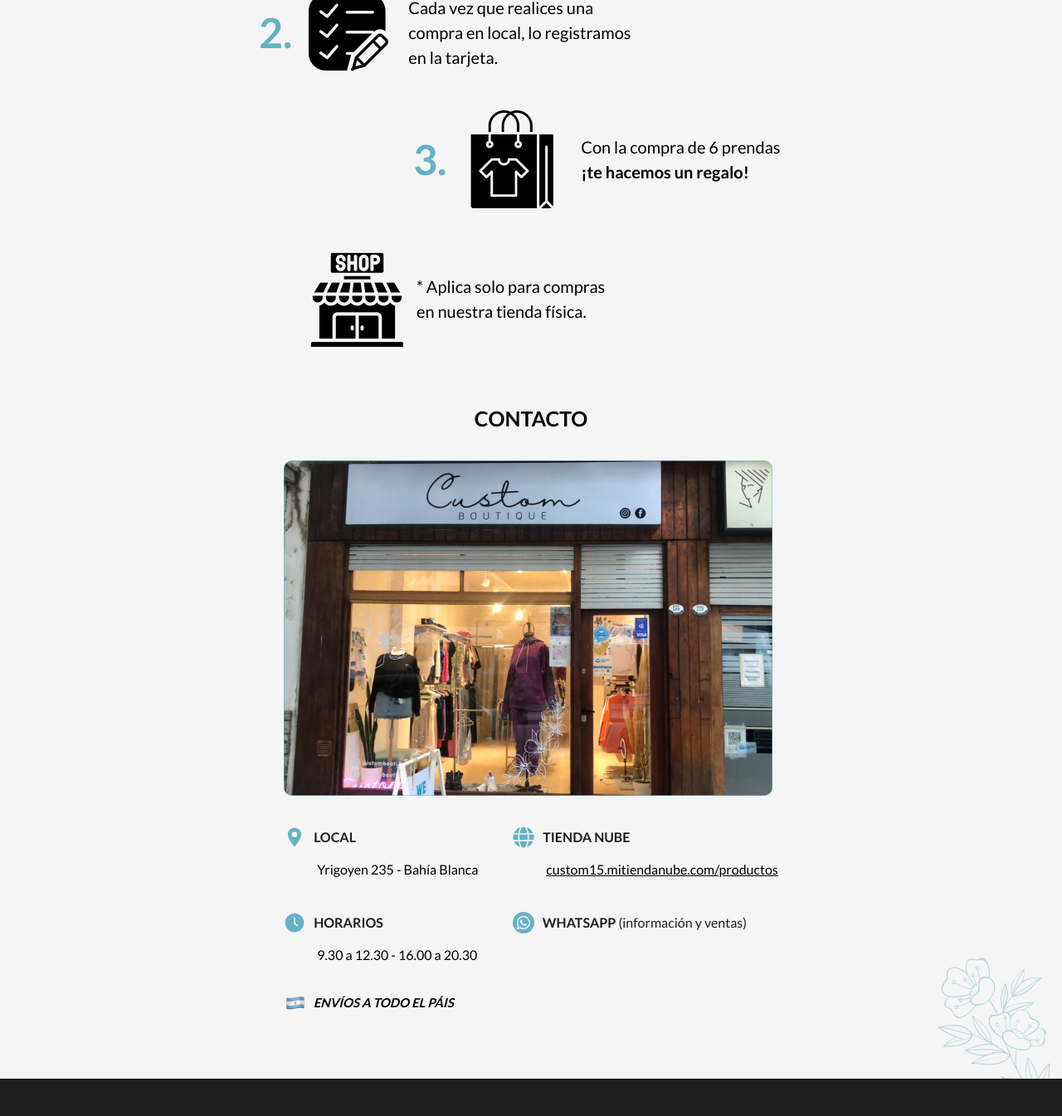
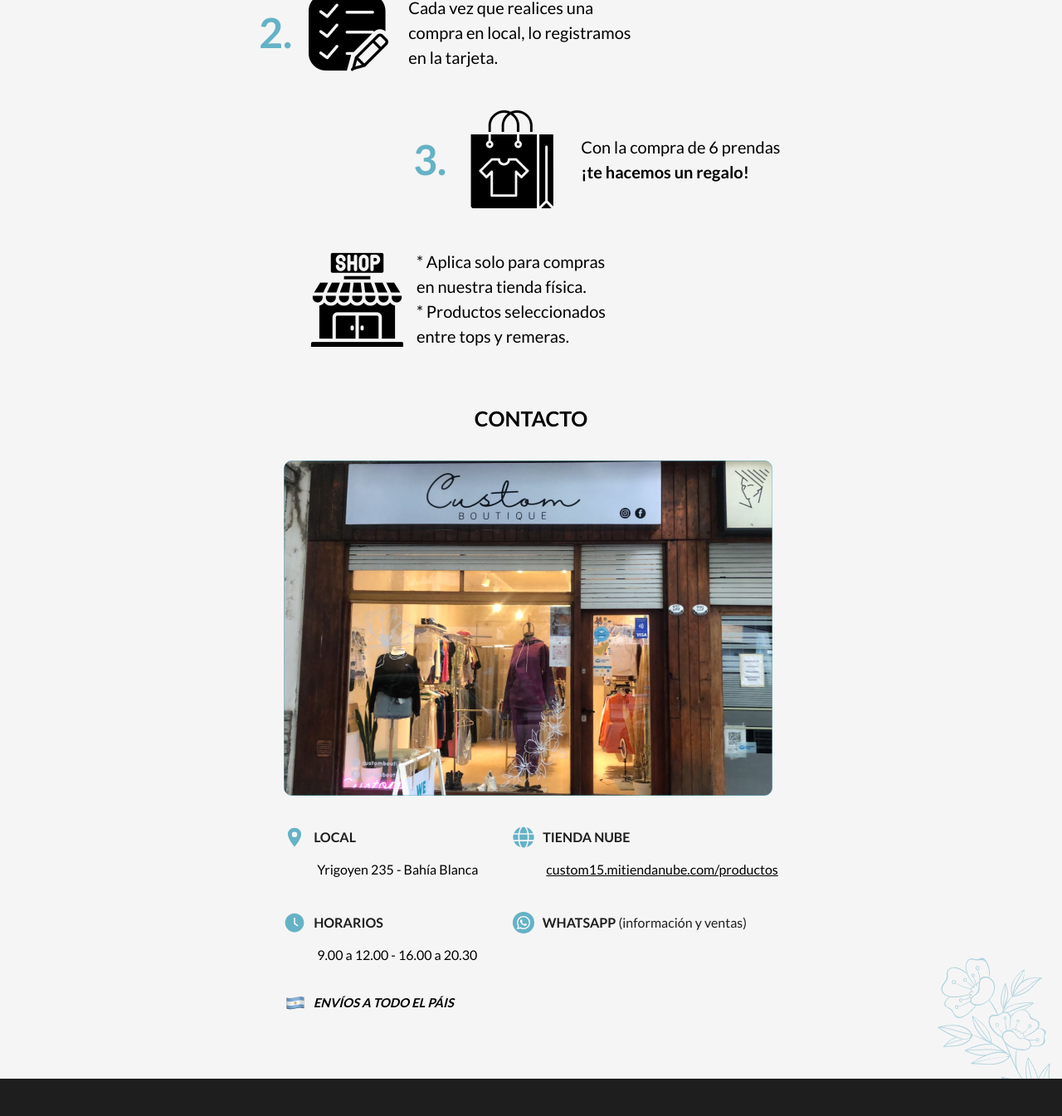
Before and after one commit to francobuceta/Custom-Boutique, a React (Vite) app: page / in a window 1280 px wide. Shown: the part 1769-3114 px from the top of the page at 83% size. Built offline with nearby package versions, Linux system fonts and the light colour scheme; no server answers.

Commit message:
fix: fixed some styles and text

```diff
--- a/src/constants/contactItems.jsx
+++ b/src/constants/contactItems.jsx
@@ -1,6 +1,5 @@
 import { IoLocationSharp } from 'react-icons/io5';
 import { AiFillClockCircle } from 'react-icons/ai';
-// import { FaGlobe } from 'react-icons/fa';
 
 const iconStyle = 'text-[26px] text-primary';
 
@@ -12,14 +11,9 @@
   },
   {
     title: 'Horarios',
-    subtitle: '9.30 a 12.30 - 16.00 a 20.30',
+    subtitle: '9.00 a 12.00 - 16.00 a 20.30',
     icon: <AiFillClockCircle className={iconStyle} />,
   },
-  // {
-  //   title: 'Shop online',
-  //   subtitle: 'custom15.mitiendanube.com/productos',
-  //   icon: <FaGlobe className={iconStyle} />,
-  // },
 ];
 
 export default contactItems;
--- a/src/pages/Navbar.jsx
+++ b/src/pages/Navbar.jsx
@@ -20,13 +20,13 @@
 
   return (
     <nav className="flex justify-center md:justify-between items-center pt-[42px] pb-6 xl:pt-0 xl:pb-0 md:pt-5 pl-[32px] md:pl-0 m-auto mb-[7px] fixed top-0 w-screen bg-navbar z-[400] drop-shadow-sm">
-      <div className="flex items-center justify-between md:w-full md:pr-[58px] m-auto max-w-[1440px]">
+      <div className="flex items-center justify-between xl:justify-start md:w-full md:pr-[58px] m-auto max-w-[1440px]">
         <img
           src={isDesktop ? desktopLogo : mobileLogo}
           alt="Custom Bouti Logo"
         />
         <MobileMenu navLinks={navLinks} />
-        <div className="hidden md:flex">
+        <div className="hidden md:flex xl:ml-[116px]">
           <ul className="flex items-center gap-[35px] xl:gap-[120px] text-[14px] xl:text-[20px] leading-[17px] xl:leading-6 font-bold">
             {navLinks.map((link) => (
               <li key={link.name}>
--- a/src/pages/Promotions.jsx
+++ b/src/pages/Promotions.jsx
@@ -41,8 +41,10 @@
         {/* Store illustration */}
         <div className="w-full xl:ml-[60px] xl:relative">
           <article className="xl:absolute xl:-bottom-[2px] flex items-center justify-center md:justify-start mt-[34px] md:mt-[42px] xl:mt-0 md:ml-[55px] xl:ml-0">
-            <p className="max-w-[161px] md:max-w-[250px] xl:max-w-[300px] text-[15px] md:text-[20px] xl:text-[25px] leading-[25px] md:leading-[30px] xl:leading-[34px] md:order-1">
+            <p className="max-w-[180px] md:max-w-[250px] xl:max-w-[300px] text-[15px] md:text-[20px] xl:text-[25px] leading-[25px] md:leading-[30px] xl:leading-[34px] md:order-1">
               * Aplica solo para compras en nuestra tienda física.
+              <br />
+              * Productos seleccionados entre tops y remeras.
             </p>
             <img src={isTablet ? storeItemTabletImage : storeItemImage} alt="Illustration" className="md:order-0 md:mr-2" />
           </article>
```
